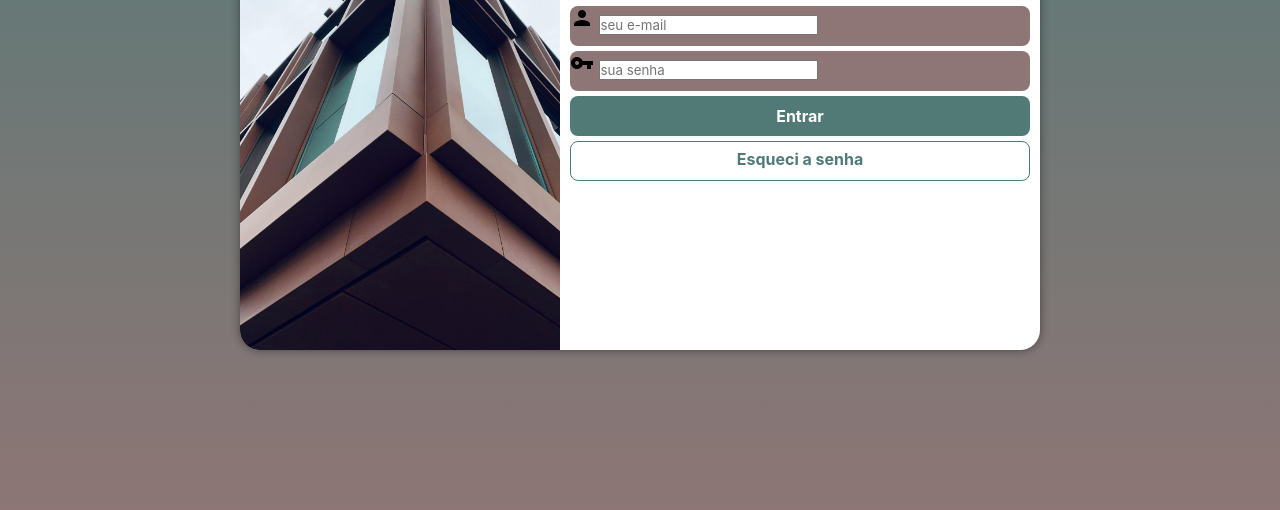
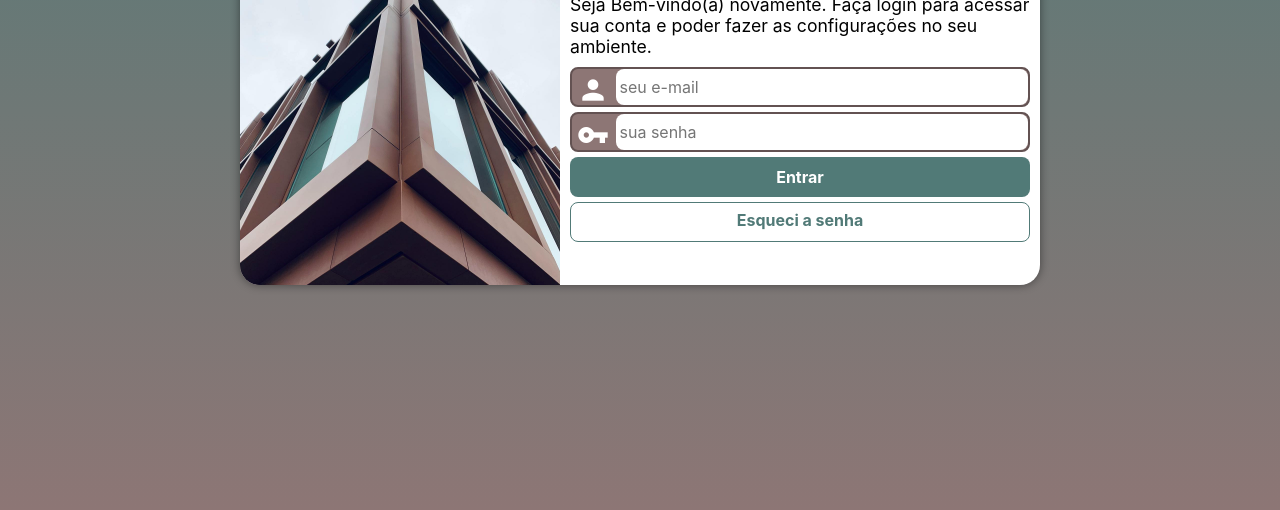
Before and after one commit to fabiopretel/projeto-login, a plain HTML site: page index.html in a window 1280 px wide. Shown: the part 290-800 px from the top of the page. Drawn offline with Linux system fonts and the light colour scheme.

Commit message:
finalizado

```diff
--- a/estilos/media-query.css
+++ b/estilos/media-query.css
@@ -10,13 +10,13 @@ Desktop: 992px até 1200px
 Grandes telas: acima de 1200px
 */
 
-@media screen and (min-width: 768px) and (max-width: 992px){
+@media screen and (min-width: 768px) and (max-width: 992px){ /*(CONFIGURACAO PARA TABLET)*/
     body{
         background-image: linear-gradient(to top, #8D7675, #517A77);
     }
     #login{
         width: 90vw;
-        height: 60vh;
+        height: 280px;
     }
     #login > #imagem{
         float: left;
@@ -29,15 +29,16 @@ Grandes telas: acima de 1200px
     }
     #formulario > p{
         font-size: 1em;
+        margin: 10px 0px;
     }
 }
-@media screen and (min-width: 992px){
+@media screen and (min-width: 992px){ /*(CONFIGURACAO PARA TELAS MAIORES)*/
     body{
         background-image: linear-gradient(to top, #8D7675, #517A77);
     }
     #login{
         width: 800px;
-        height: 60vh;
+        height: 350px;
     }
     #login > #imagem{
         float: left;
@@ -52,6 +53,7 @@ Grandes telas: acima de 1200px
         font-size: 2em;
     }
     #formulario > p{
-        font-size: 1.2em;
+        font-size: 1.1em;
+        margin: 10px 0px;
     }
 }
--- a/estilos/style.css
+++ b/estilos/style.css
@@ -30,7 +30,6 @@ main{
     position: absolute;
     top: 50%;
     left: 50%;
-    transform: translate(-50%, -50%);
     overflow: hidden;
 
     background-color: white;
@@ -41,6 +40,7 @@ main{
 
     transition: width .5s, height .5s;
     transition-timing-function: ease;
+    transform: translate(-50%, -50%);
 }
 #login > #imagem{
     display: block;
@@ -59,16 +59,35 @@ main{
 #formulario > p{
     font-size: 0.8em;
 }
-.campo > label{
-    display: none;
-}
 form > .campo{
     background-color: #8D7675;
+    border: 2px solid #635252;
     display: block;
     width: 100%;
     height: 40px;
     border-radius: 8px;
     margin: 5px 0px;
+}
+.campo > label{
+    display: none;
+}
+.campo > i{
+    color: white;
+    font-size: 2em;
+    width: 39px;
+    padding: 5px;
+}
+.campo > input{
+    background-color: white;
+    font-size: 1em;
+    width: calc(100% - 44px);
+    height: 100%;
+    border: 0px;
+    border-radius: 8px;
+    padding: 4px;
+    transform: translateY(-13px);
+}
+.campo > input:focus-within{
 
 }
 form > input[type=submit]{
```
